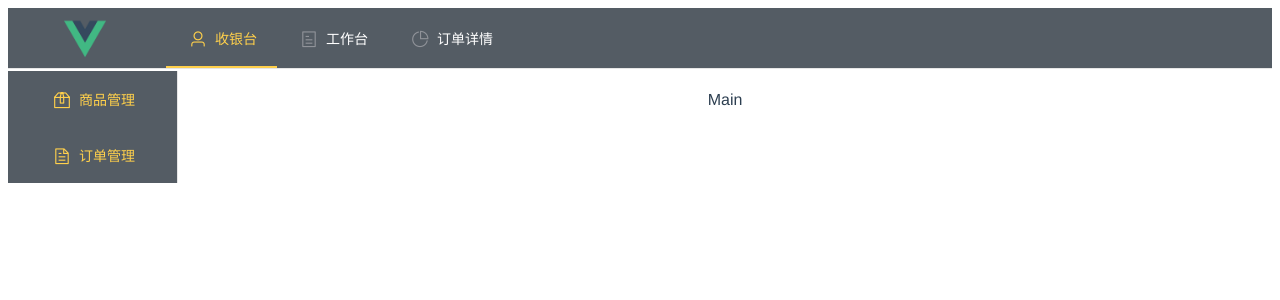
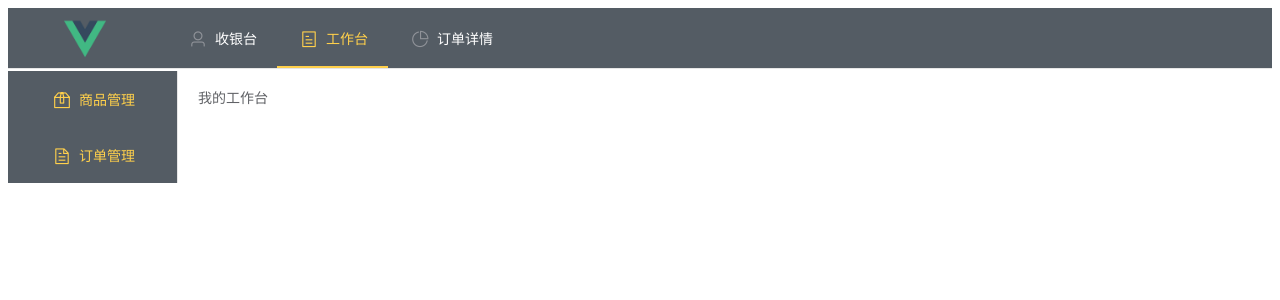
Before and after one commit to 993909154/shop, a Vue app: page /aside in a window 1280 px wide. Shown: the top 300 px of the page. Built offline with nearby package versions, Linux system fonts and the light colour scheme; sample sign-in values are in the browser's storage.

Commit message:
feat: 面包屑

```diff
--- a/src/router/index.js
+++ b/src/router/index.js
@@ -12,23 +12,35 @@ const routes = [
         path: '/',
         name: 'Home',
         component: Home,
-    redirect: {name: 'Cart'},
+        redirect: {
+            name: 'Cart'
+        },
         children: [
             {
                 path: '/cart',
                 name: 'Cart',
-        component: () => import(/* webpackChunkName: "about" */ '../views/Cart.vue')
+                component: () => import(/* webpackChunkName: "about" */ '../views/Cart.vue'),
             },
             {
                 path: '/aside',
                 name: 'AsideNavigation',
-        component: AsideNavigation
+                component: AsideNavigation,
+                meta: {
+                    title: '我的工作台',
+                    showInBreadcrumb: true
                 },
+                children: [
                     {
                         path: '/item/list',
                         name: 'ItemList',
-        component: ItemList
+                        component: ItemList,
+                        meta: {
+                            title: '商品列表',
+                            showInBreadcrumb: true
                         }
+                    }
+                ]
+            },
         ]
     },
     {
--- a/src/views/AsideNavigation.vue
+++ b/src/views/AsideNavigation.vue
@@ -16,7 +16,14 @@
         </el-menu-item>
       </el-menu>
     </el-aside>
-    <el-main>Main</el-main>
+    <el-main>
+      <el-breadcrumb separator="/">
+        <el-breadcrumb-item v-for="(item, index) in breadcrumb" :key="index" :to="{path:item.path}">
+            {{ item.meta.title }}
+        </el-breadcrumb-item>
+      </el-breadcrumb>
+      <router-view></router-view>
+    </el-main>
   </el-container>
 </template>
 
@@ -30,6 +37,20 @@ export default {
         {icon: 'document', path: '/item/list', name: '订单管理'},
       ]
     }
+  },
+  computed: {
+    routes() {
+      return this.$router.options.routes.filter((item) => {
+            return item.meta.showInBreadcrumb
+          }
+      );
+    },
+    breadcrumb() {
+      let mataChedArr = this.$route.matched.filter((item) => {
+        return item.meta.showInBreadcrumb
+      });
+      return mataChedArr
+    }
   }
 }
 </script>
--- a/src/views/Home.vue
+++ b/src/views/Home.vue
@@ -2,7 +2,7 @@
   <el-container>
     <el-header style="padding: 0px">
       <el-menu
-          default-active='/cart'
+          :default-active='$route.path'
           router
           class="el-menu-demo"
           mode="horizontal"
```
Lines whose indentation alone changed are shown as unchanged.
